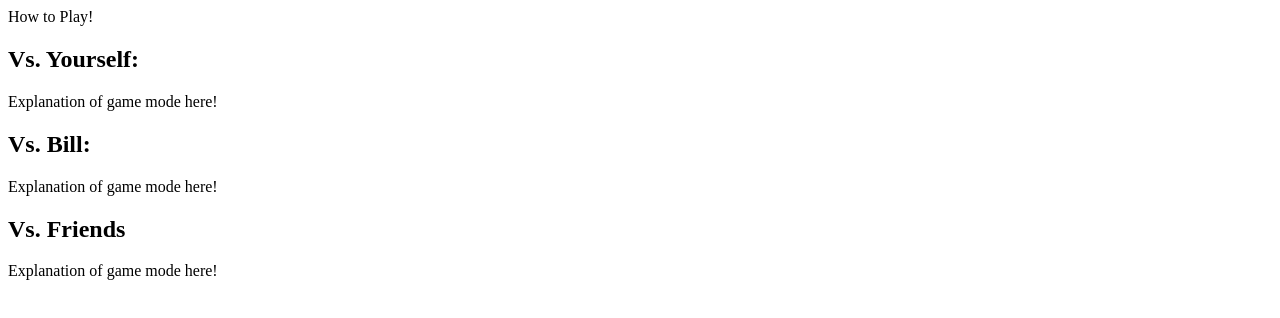
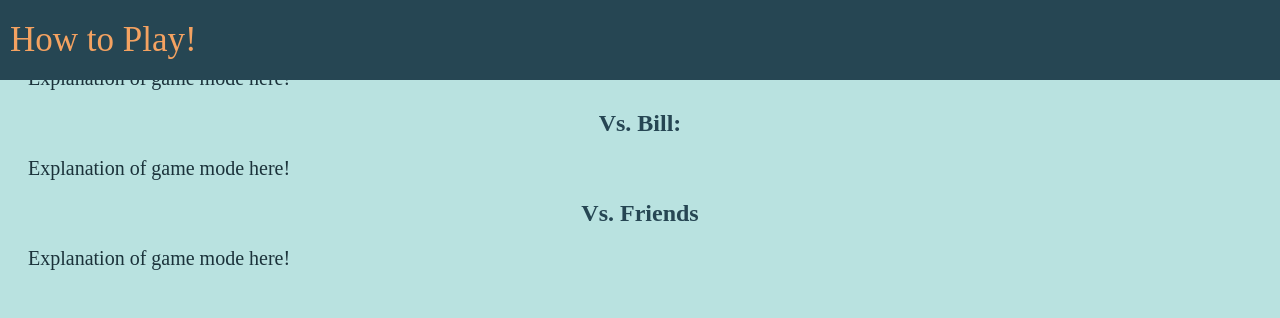
Before and after one commit to hcp-uw/team-bill, a plain HTML site: page public/howtoplay.html in a window 1280 px wide. Drawn offline with Linux system fonts and the light colour scheme.

Commit message:
updated css name in how to play

```diff
--- a/public/howtoplay.html
+++ b/public/howtoplay.html
@@ -1,7 +1,7 @@
 <!DOCTYPE html>
 <html>
     <head>
-        <link rel="stylesheet" href="style2.css">
+        <link rel="stylesheet" href="howtoplay.css">
         <meta charset="utf-8">
         <meta name="Description" content="How to play Bill!">
         <title>How to Play!</title>
```
